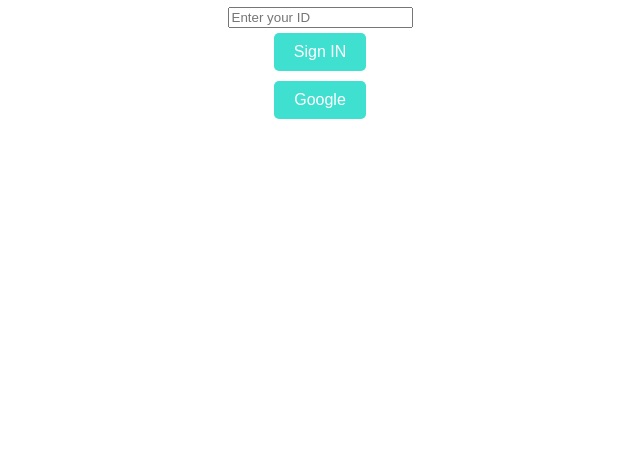
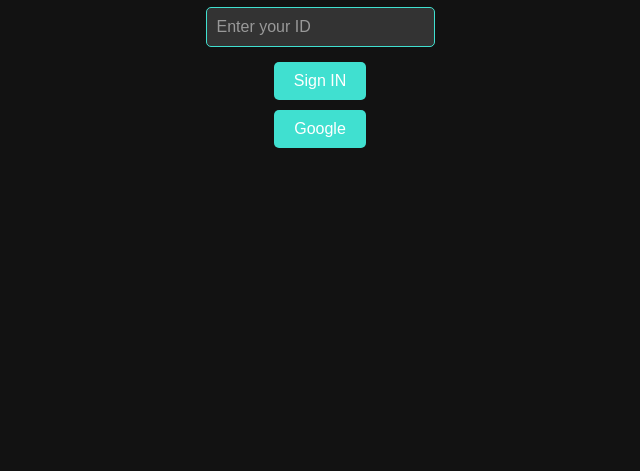
Before and after one commit to GDLottle/html-stuffs, a plain HTML site: page index.html in a window 1280 px wide. Shown: the part 329-800 px from the top of the page, without its empty margins (320-960 px from the left). Drawn offline with Linux system fonts and the light colour scheme.

Commit message:
Update index.html

```diff
--- a/index.html
+++ b/index.html
@@ -9,6 +9,8 @@
             font-family: Arial, sans-serif;
             text-align: center;
             margin-top: 20%;
+            background-color: #121212;
+            color: #ffffff;
         }
         .container {
             display: flex;
@@ -28,6 +30,18 @@
         .button:hover {
             background-color: #30b0a0;
         }
+        input {
+            padding: 10px;
+            font-size: 16px;
+            border-radius: 5px;
+            border: 1px solid #40E0D0;
+            background-color: #333333;
+            color: white;
+            margin-bottom: 10px;
+        }
+        input::placeholder {
+            color: #999999;
+        }
     </style>
 </head>
 <body>
@@ -40,9 +54,7 @@
     </div>
 
     <script>
-        const correctID = "magnificentmango";
-        const correctID = "gloriousgoo";
-        const correctID = "semelyshu";
+        const correctIDs = ["magnificentmango", "gloriousgoo", "semelyshu"];
         const statusTitle = document.getElementById('statusTitle');
         const userIDInput = document.getElementById('userID');
         const signInButton = document.getElementById('signInButton');
@@ -51,7 +63,7 @@
 
         signInButton.addEventListener('click', function() {
             const userID = userIDInput.value;
-            if (userID === correctID) {
+            if (correctIDs.includes(userID)) {
                 statusTitle.textContent = 'Status of Login (SoL): Signed IN';
                 alert('Sign in successful!');
                 userIDInput.style.display = 'none';
@@ -68,6 +80,7 @@
             userIDInput.style.display = 'inline-block';
             signInButton.style.display = 'inline-block';
             signOutButton.style.display = 'none';
+            userIDInput.value = ''; // Clear the input field
         });
 
         googleButton.addEventListener('click', function() {
```
